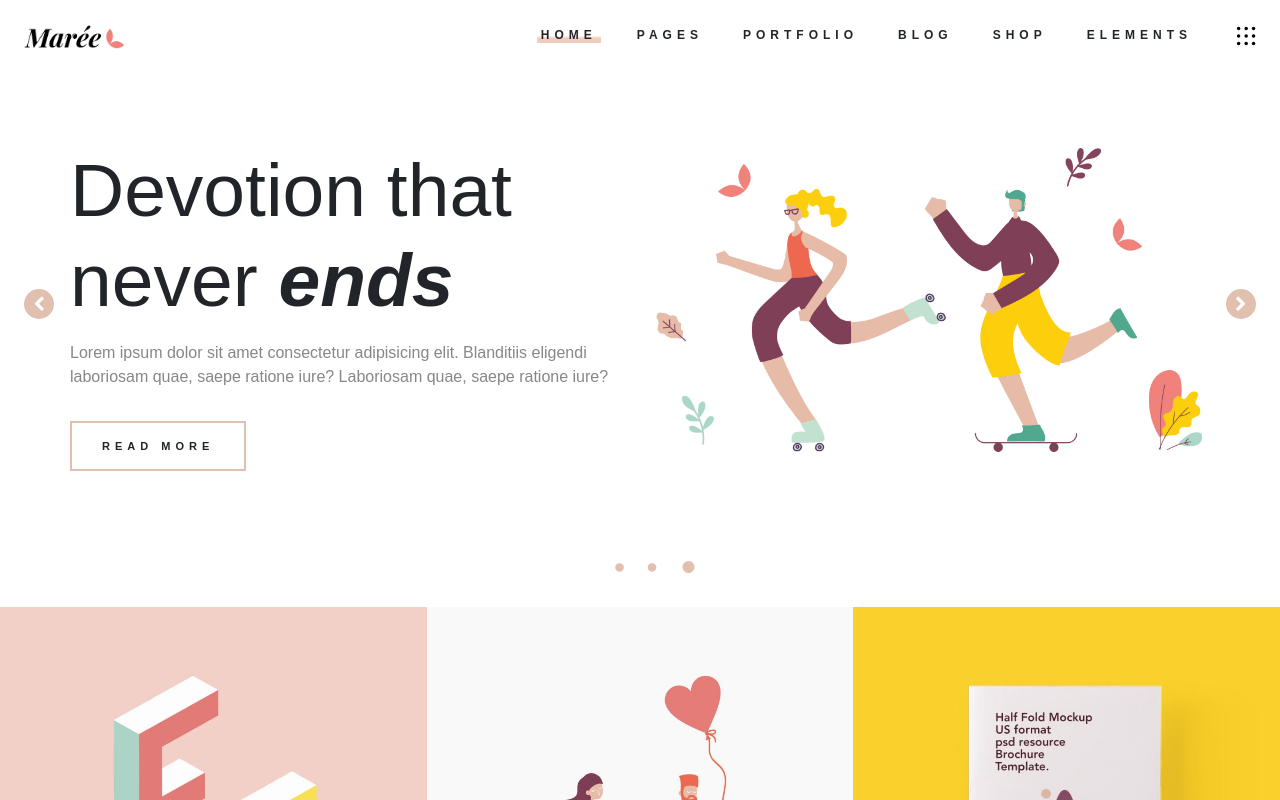
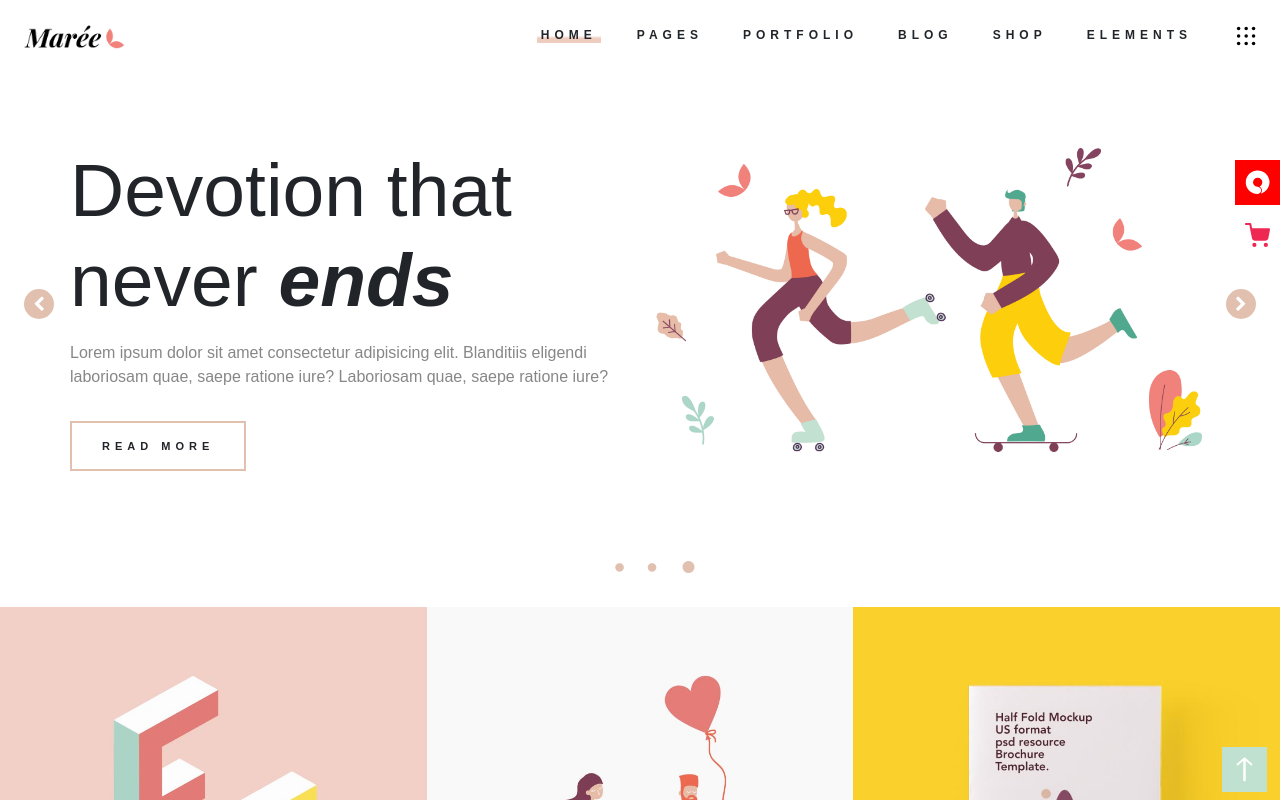
Before and after one commit to GiovanniConti/proj-html-vuejs, a Vue app: page / in a window 1280 px wide. Shown: the top 800 px of the page. Built offline with nearby package versions, Linux system fonts and the light colour scheme.

Commit message:
Added page overlay

```diff
--- a/src/App.vue
+++ b/src/App.vue
@@ -3,6 +3,7 @@
     <Header></Header>
     <Main></Main>
     <Footer></Footer>
+    <Overlay></Overlay>
   </div>
 </template>
 
@@ -10,6 +11,7 @@
 import Header from './components/Header.vue'
 import Main from './components/Main.vue'
 import Footer from './components/Footer.vue'
+import Overlay from './components/Overlay.vue'
 
 export default {
   name: 'App',
@@ -17,6 +19,8 @@ export default {
     Header,
     Main,
     Footer,
+    Overlay,
+
   }
 }
 </script>
--- /dev/null
+++ b/src/components/Overlay.vue
@@ -0,0 +1,49 @@
+<template>
+  <div class="overlay">
+    <div class="containerTop">
+      <img src="@/assets/svg/svg-4.svg" alt="related" class="overlay_icon related">
+      <img src="@/assets/svg/svg-6.svg" alt="cart" class="overlay_icon cart">
+    </div>
+    <img src="@/assets/svg/svg-2.svg" alt="backToTop" class="overlay_icon backToTop">
+  </div>
+</template>
+
+<script>
+export default {
+  name: 'Overlay',
+  data(){
+    return{
+
+    };
+  },
+}
+</script>
+
+<style lang="scss">
+  .containerTop{
+    display: flex;
+    flex-direction: column;
+    position: fixed;
+    top: 20%;
+    right: 0;
+  }
+
+  .overlay_icon{
+    width: 45px;
+    height: 45px;
+    padding: 10px;
+    background: red;
+  }
+
+  .cart{
+    background: white;
+    margin-top: 8px;
+  }
+
+  .backToTop{
+    position: fixed;
+    bottom: 1%;
+    right: 1%;
+    background: #C0E1CF;
+  }
+</style>
```
